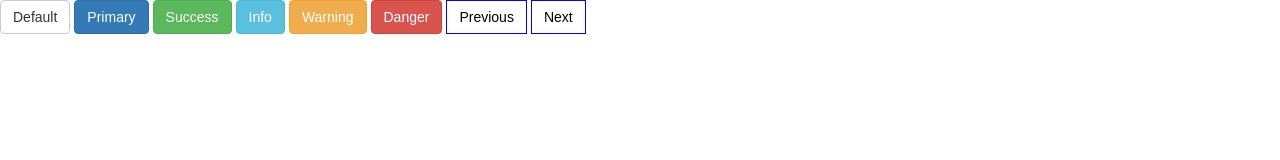
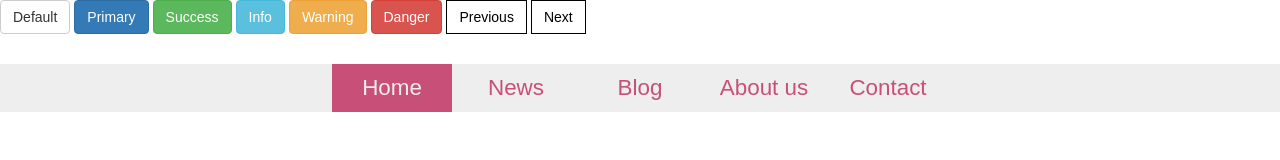
Before and after one commit to constantinbeloiu/Componente, a plain HTML site: page index.html in a window 1280 px wide. Drawn offline with nearby package versions, Linux system fonts and the light colour scheme.

Commit message:
meniul-de-navigare

```diff
--- a/index.html
+++ b/index.html
@@ -19,5 +19,16 @@
 <a href="#" class="flat-btn btn-prev">Previous</a>
 <a href="#" class="flat-btn btn-next">Next</a>
 
+<nav>
+  <ul>
+    <li><a href="#" class="active">Home</a></li>
+    <li><a href="#">News</a></li>
+    <li><a href="#">Blog</a></li>
+    <li><a href="#">About us</a></li>
+    <li><a href="#">Contact</a></li>
+  </ul>
+</nav>
+
+
 </body>
 </html>
--- a/main.css
+++ b/main.css
@@ -44,6 +44,9 @@ table {
 	border-spacing: 0;
 }
 
+body {
+  height: 100hv;
+}
 /* The base of every button */
 .btn {
   display: inline-block;
@@ -61,7 +64,7 @@ table {
   color: white;
 }
 
-/* Additional styles for "Default" */
+/* Additional styles for buttons */
 .btn-default {
   color: #333;
   background-color: #fff;
@@ -123,9 +126,68 @@ table {
   line-height: 1.42857143;
   padding: 6px 12px;
   margin-bottom: 10px;
-  border: 1px solid blue;
+  border: 1px solid black;
   white-space: nowrap;
   vertical-align: middle;
   color: black;
-  bottom: 10px;
+  position: relative;
 }
+.flat-btn:hover {
+  background-color: black;
+  color: white;
+  transition: background-color .5s ease-in-out;
+}
+
+
+/* ==== GENERAL STYLES FOR NAVIGATION==== */
+
+* {
+  box-sizing: border-box;
+}
+
+/* ==== A SIMPLE TOP NAVIGATION ==== */
+
+nav {
+  font-size: 0;
+  position: relative;
+  top: 20px
+}
+
+nav ul {
+  background-color: #eee;
+  text-align: center;
+}
+
+nav li {
+  font-family: 'Anton', sans-serif;
+  font-size: 1.4rem;
+  line-height: 3rem;
+  height: 3rem;
+  border-bottom: 1px solid #ccc;
+}
+
+nav a {
+  text-decoration: none;
+  color: #C74F78;
+  display: block;
+}
+
+nav a:hover {
+  background-color: #fff;
+  transition: background-color .3s ease-in-out;
+}
+
+nav a.active {
+  background-color: #c74f78;
+  color: #eee;
+}
+
+@media (min-width: 600px) {
+
+  nav li {
+    display: inline-block;
+    border-bottom: none;
+    width: 7.5rem;
+  }
+
+}
```
